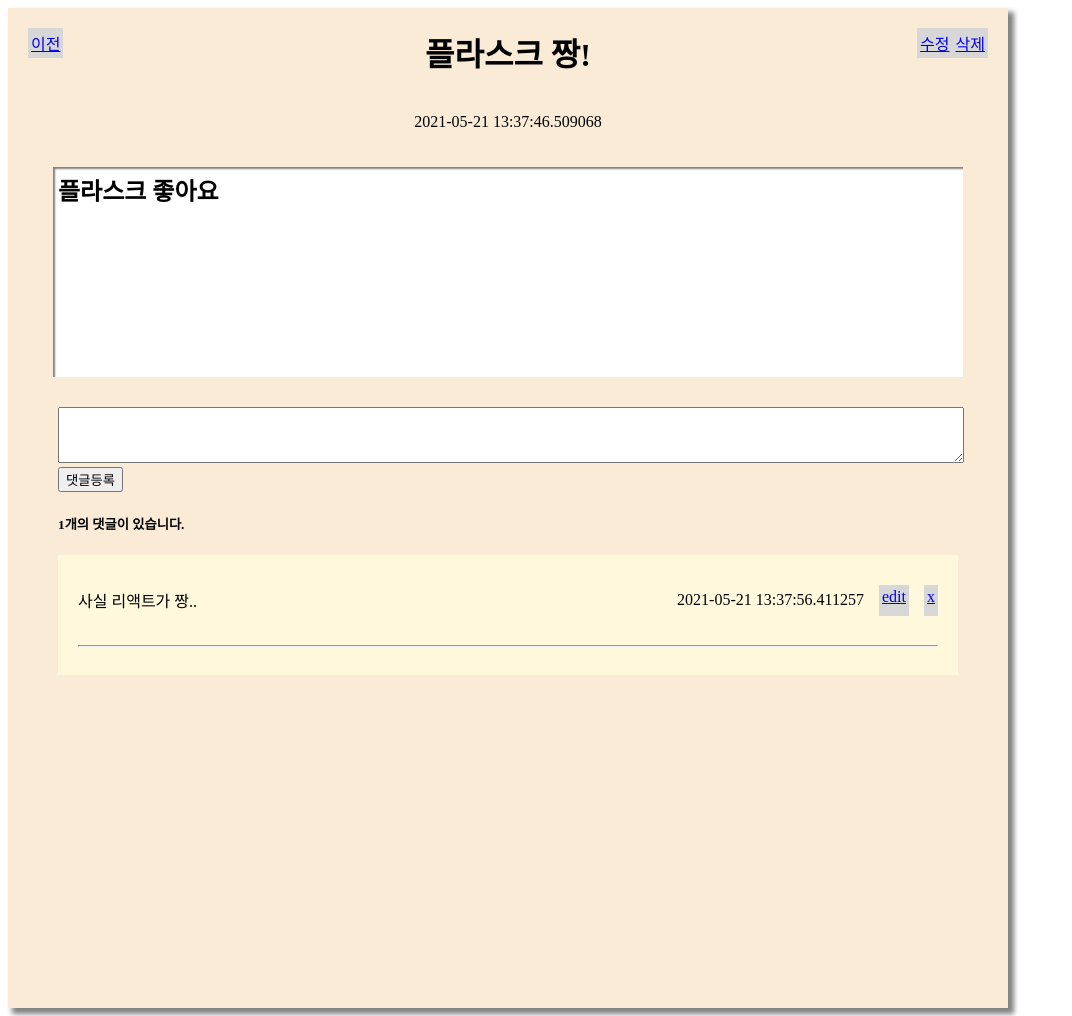
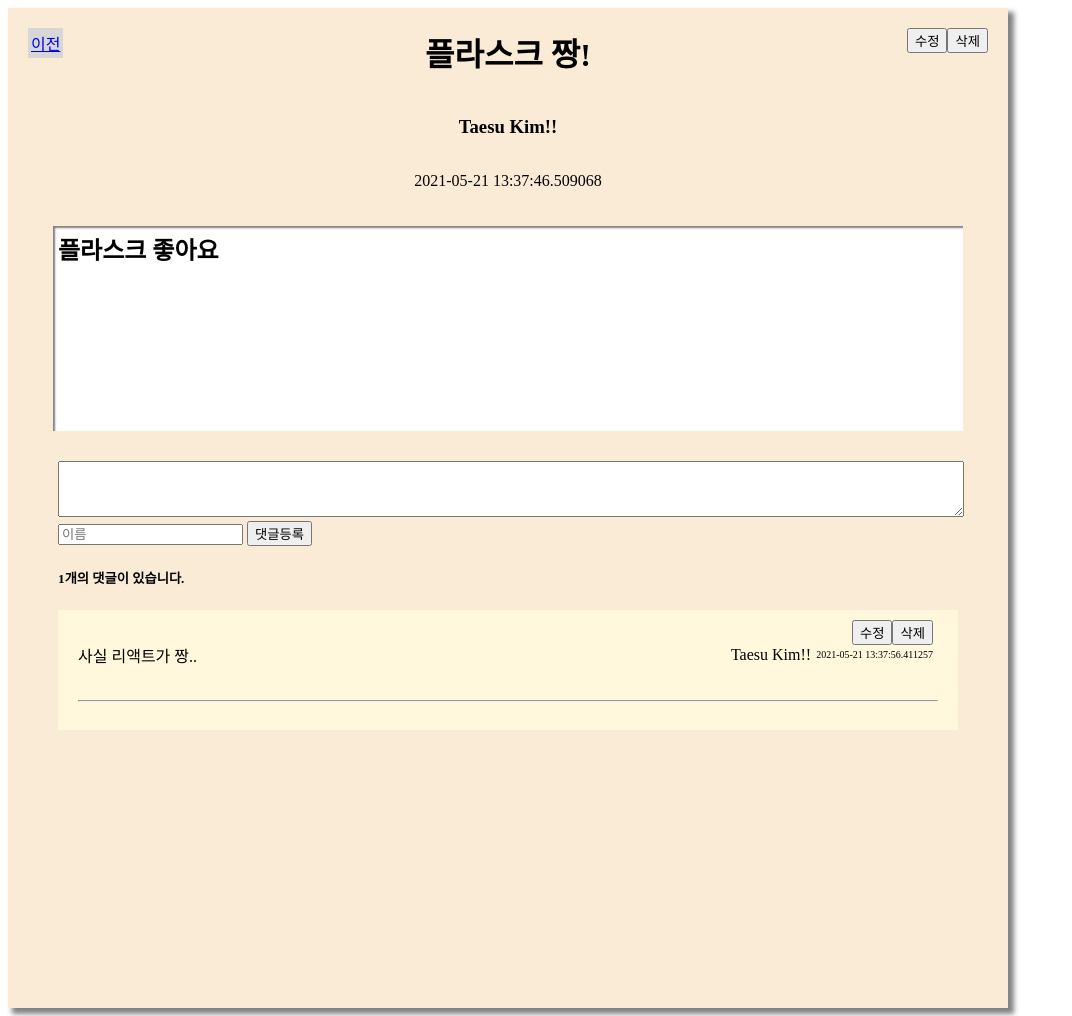
Before and after one commit to kimts2627/python_flask_todolist, a Flask app: page /todolists/detail/199 in a window 1280 px wide. Shown: the whole page, without its empty margins (0-1072 px from the left). Run offline with Flask 2, Linux system fonts and the light colour scheme; data comes from the database, SQL or seed files in the repository; both versions use the stored data as it was after the commit.

Commit message:
Add author column in database

```diff
--- a/app/models/todo.py
+++ b/app/models/todo.py
@@ -5,6 +5,7 @@ class TodoList(db.Model):
     id = db.Column(db.Integer, primary_key = True)
     label = db.Column(db.String(200), nullable = False)
     content = db.Column(db.Text(), nullable = False)
+    author = db.Column(db.String(200), nullable = False)
     create_data = db.Column(db.String(200), nullable = False)
 
 class Reply(db.Model):
@@ -13,4 +14,5 @@ class Reply(db.Model):
     todo_id = db.Column(db.Integer, db.ForeignKey('todolist.id', ondelete='CASCADE'))
     todo = db.relationship('TodoList', backref = db.backref('reply_set'))
     content = db.Column(db.Text(), nullable = False)
+    author = db.Column(db.String(200), nullable = False)
     create_data = db.Column(db.String(200), nullable = False)
--- a/app/views/forms.py
+++ b/app/views/forms.py
@@ -6,6 +6,8 @@ from wtforms.validators import DataRequired
 class TodoForm(FlaskForm):
     label = StringField('제목', validators=[DataRequired()])
     content = TextAreaField('내용', validators=[DataRequired()])
+    author = StringField('이름', validators=[DataRequired()])
 
 class ReplyForm(FlaskForm):
     content = TextAreaField('내용', validators=[DataRequired()])
+    author = StringField('이름', validators=[DataRequired()])
--- a/app/views/reply_view.py
+++ b/app/views/reply_view.py
@@ -11,7 +11,8 @@ bp = Blueprint('reply', __name__, url_prefix='/reply')
 def reply_create(todo_id):
     todo = TodoList.query.get_or_404(todo_id)
     content = request.form['content']
-    reply = Reply(content = content, create_data = datetime.now())
+    author = request.form['author']
+    reply = Reply(content = content, author = author, create_data = datetime.now())
     todo.reply_set.append(reply)
     db.session.commit()
     return redirect(url_for('todo.todo_detail', todo_id = todo_id))
--- a/app/views/todo_view.py
+++ b/app/views/todo_view.py
@@ -19,11 +19,11 @@ def todo_detail(todo_id):
     todo = TodoList.query.get_or_404(todo_id)
     return render_template('todo/todo_detail.html', todo = todo)
 
-@bp.route('/todolists/create', methods=('GET', 'POST'))
+@bp.route('/todolists/create', methods=['GET', 'POST'])
 def todo_create():
     form = TodoForm()
     if request.method == 'POST' and form.validate_on_submit():
-        todo = TodoList(label = form.label.data, content = form.content.data, create_data = datetime.now())
+        todo = TodoList(label = form.label.data, content = form.content.data, author = form.author.data, create_data = datetime.now())
         db.session.add(todo)
         db.session.commit()
         return redirect(url_for('todo.todolists'))
@@ -36,7 +36,7 @@ def todo_delete(todo_id):
     db.session.commit()
     return redirect(url_for('todo.todolists'))
 
-@bp.route('/todolists/modify/<int:todo_id>', methods=('GET', 'POST'))
+@bp.route('/todolists/modify/<int:todo_id>', methods=['GET', 'POST'])
 def todo_modify(todo_id):
     target = TodoList.query.get_or_404(todo_id)
     if request.method == 'POST':
--- a/static/style.css
+++ b/static/style.css
@@ -67,6 +67,15 @@
   margin-bottom: 10px;
 }
 
+.lists li a {
+  flex: 1;
+  text-align: center;
+}
+
+.lists li p {
+  margin-right: 4px;
+}
+
 .reply {
   width: 90%;
   height: 550px;
@@ -94,6 +103,7 @@
   display: flex;
   justify-content: space-between;
   align-items: center;
+  position: relative;
 }
 
 .reply li div {
@@ -101,7 +111,16 @@
   align-items: center;
 }
 
-.reply li div a {
-  height: 25px;
-  margin-left: 15px;
+.reply li div p {
+  margin-right: 5px;
 }
+
+.date {
+  font-size: 10px;
+}
+
+.reply li section {
+  position: absolute;
+  top: -10px;
+  right: 5px;
+}
--- a/templates/reply/reply_form.html
+++ b/templates/reply/reply_form.html
@@ -1,12 +1,16 @@
 {% extends 'base.html' %}
 {% block content %}
     <div class="container my-3">
-        <form method="POST">
+        <form method="post">
             {% include "form_errors.html" %}
+            <input type="hidden" name="_method" value="POST"/>
             <div>
                 {{ form.csrf_token }}
                 {{ form.content.label }}
                 {{ form.content() }}
+
+                {{ form.author.label }}
+                {{ form.author() }}
             </div>
             <button type="submit">저장하기</button>
         </form>
--- a/templates/todo/todo_detail.html
+++ b/templates/todo/todo_detail.html
@@ -3,25 +3,29 @@
 <div class='page'>
     <a href="{{ url_for('todo.todolists')}}" class='back'>이전</a>
     <h1>{{ todo.label }}</h1>
+    <h3>{{ todo.author }}</h3>
     <p>{{ todo.create_data }}</p>
     <h2>{{ todo.content }}</h2>
     <section>
-        <a
-            href="{{ url_for('todo.todo_modify', todo_id=todo.id) }}"
-        >
-            수정
-        </a>
-        <a
-            href="{{ url_for('todo.todo_delete', todo_id=todo.id) }}"
-            data-uri="{{ url_for('todo.todo_delete', todo_id=todo.id) }}"
-            class="delete"
-        >
-            삭제
-        </a>
+        <form action="{{ url_for('todo.todo_modify', todo_id=todo.id) }}">
+            <input type="hidden" name="_method" value="patch">
+            <input
+                type="submit"
+                value='수정'
+            >
+        </form>
+        <form action="{{ url_for('todo.todo_delete', todo_id=todo.id) }}">
+            <input type="hidden" name="_METHOD" value="delete">
+            <input
+                type="submit"
+                value='삭제'
+            >
+        </form>
     </section>
     <article class='reply'>
         <form action="{{ url_for('reply.reply_create', todo_id = todo.id) }}" method="post">
             <textarea name="content" id="content" rows="15"></textarea>
+            <input type='text' name='author' id='author' placeholder='이름'/>
             <input type="submit" value="댓글등록">
         </form>
         <h5>{{ todo.reply_set|length }}개의 댓글이 있습니다.</h5>
@@ -30,9 +34,24 @@
                 <li>
                     {{ reply.content }}
                     <div>
-                        <p>{{ reply.create_data }}</p>
-                        <a href="{{ url_for('reply.reply_modify', reply_id = reply.id) }}">edit</a>
-                        <a href="{{ url_for('reply.reply_delete', reply_id = reply.id) }}">x</a>
+                        <p>{{ reply.author }}</p>
+                        <p class='date'>{{ reply.create_data }}</p>
+                        <section>
+                            <form action="{{ url_for('reply.reply_modify', reply_id = reply.id) }}">
+                                <input type="hidden" name="_method" value="patch">
+                                <input
+                                    type="submit"
+                                    value='수정'
+                                >
+                            </form>
+                            <form action="{{ url_for('reply.reply_delete', reply_id = reply.id) }}">
+                                <input type="hidden" name="_METHOD" value="delete">
+                                <input
+                                    type="submit"
+                                    value='삭제'
+                                >
+                            </form>
+                        </section>
                     </div>
                 </li>
                 <hr>
--- a/templates/todo/todo_form.html
+++ b/templates/todo/todo_form.html
@@ -9,6 +9,9 @@
 
             {{ form.content.label }}
             {{ form.content() }}
+
+            {{ form.author.label }}
+            {{ form.author() }}
             <button type="submit">저장하기</button>
         </form>
     </div>
--- a/templates/todo/todo_list.html
+++ b/templates/todo/todo_list.html
@@ -8,7 +8,8 @@
                 <a href="{{ url_for('todo.todo_detail', todo_id=todo.id) }}"
                     >{{ todo.label }}</a
                 >
-                <p>{{ todo.create_data }}</p>
+                <p>{{ todo.author }}</p>
+                <p class='date'>{{ todo.create_data }}</p>
                 </li>
                 {% endfor %}
             </ul>
```
Also changed, not shown: migrations/versions/8625ae323954_.py (deleted, +0 -34 lines), migrations/versions/979bfdeae6a8_.py (renamed from migrations/versions/196baf6dfc87_.py, +7 -13 lines), todo.db.
